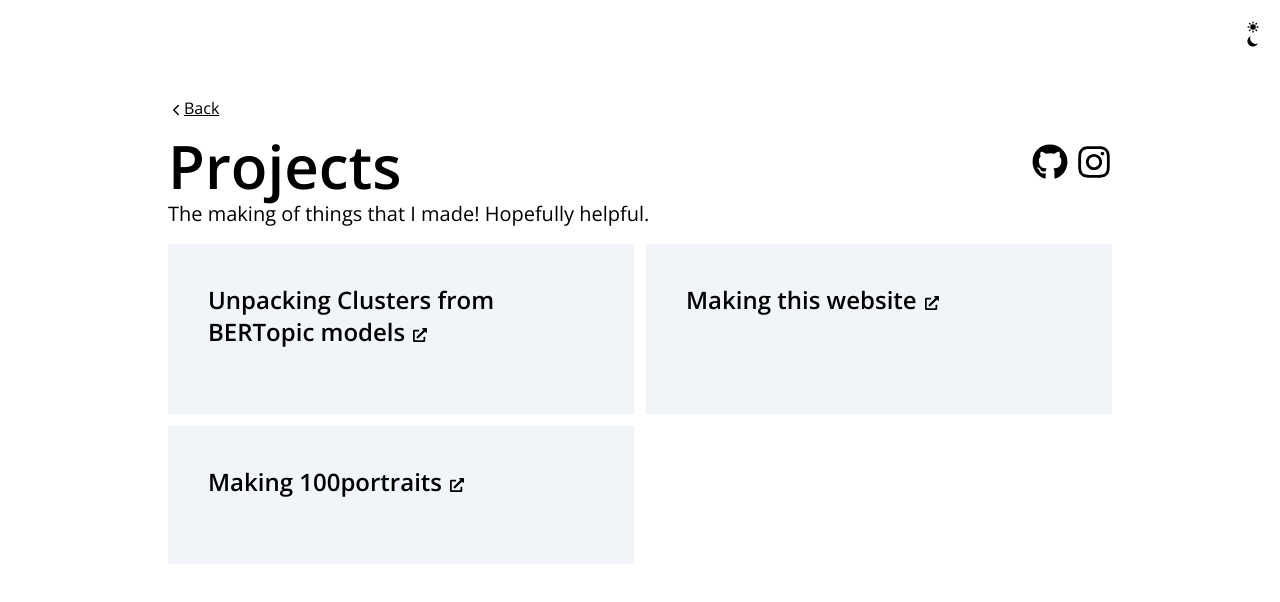
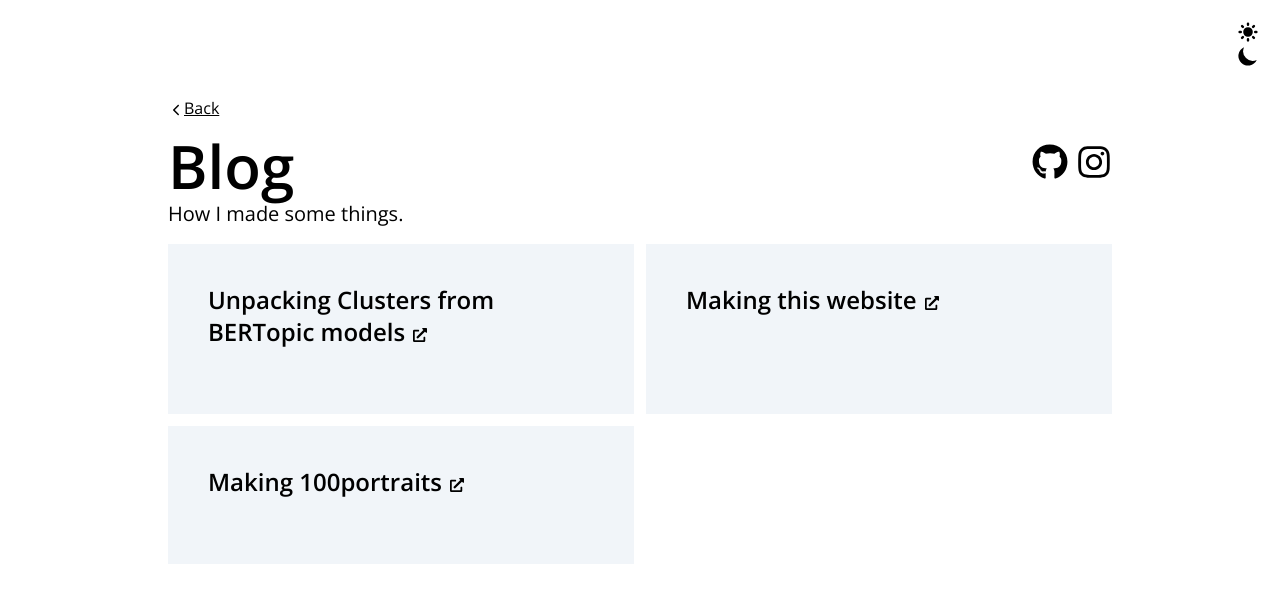
Before and after one commit to 100portraits/portfolio, a React (Vite) app in the folder portfolio/: page /blog in a window 1280 px wide. Shown: the top 602 px of the page. Built offline with nearby package versions, Linux system fonts and the light colour scheme.

Commit message:
icon size, blogga

```diff
--- a/portfolio/src/pages/Blog.jsx
+++ b/portfolio/src/pages/Blog.jsx
@@ -5,9 +5,9 @@ const Blog = () => {
     return (
         <Template
             backarrow={true}
-            header='Projects'
+            header='Blog'
             subheader=''
-            subheader2="The making of things that I made! Hopefully helpful."
+            subheader2="How I made some things."
             icons={
                 <>
                     <FaGithub/>
--- a/portfolio/src/pages/Template.jsx
+++ b/portfolio/src/pages/Template.jsx
@@ -51,7 +51,7 @@ function Template({backarrow, header, subheader, subheader2, icons, contentlist,
             <div className='dark:bg-slate-800'>
                 <div className="min-h-screen dark:bg-slate-800 dark:text-white max-w-screen-md md:max-w-screen-lg p-10 mx-auto ">
                     <div className='absolute top-0 right-0 m-5' >
-                        <DarkThemeToggle />
+                        <DarkThemeToggle className='text-2xl'/>
 
                     </div>
                     <div className="text-left mt-6 md:mt-14 mb-4 md:flex justify-between">
```
